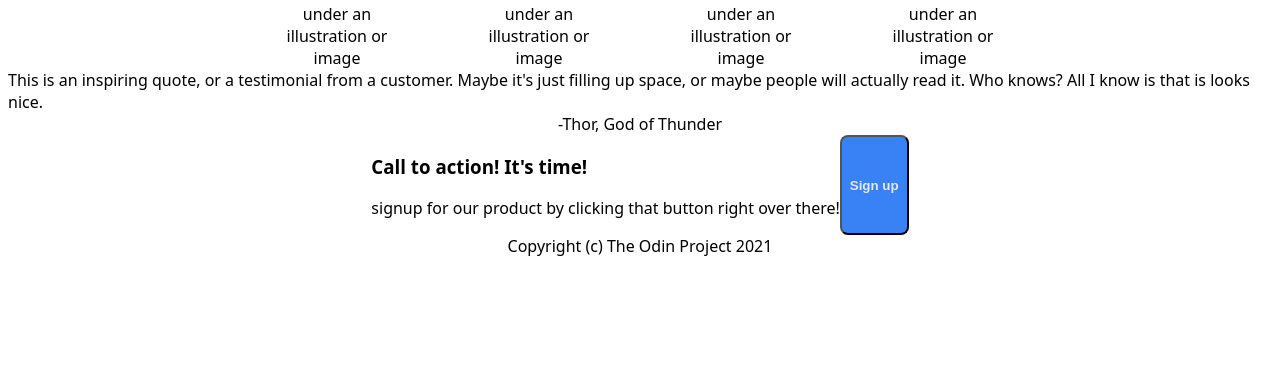
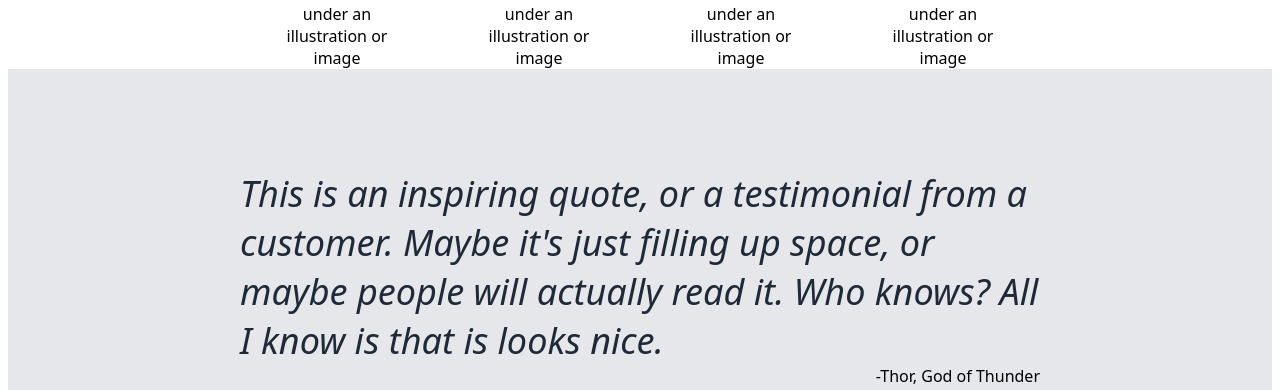
Before and after one commit to GrantMWu/landing-page, a plain HTML site: page index.html in a window 1280 px wide. Shown: the part 575-965 px from the top of the page. Before the commit the page ends 832 px from the top, so only its background shows below. Drawn offline with Linux system fonts and the light colour scheme.

Commit message:
Adjust width and padding on quote section

```diff
--- a/index.html
+++ b/index.html
@@ -62,9 +62,11 @@
             </div>
         </div>
 
-        <div class="quote-container">
-            <div class="quote">This is an inspiring quote, or a testimonial from a customer. Maybe it's just filling up space, or maybe people will actually read it. Who knows? All I know is that is looks nice.</div>
-            <div class="author">-Thor, God of Thunder</div>
+        <div class="third-container">
+            <div class="quote-container">
+                <div class="quote">This is an inspiring quote, or a testimonial from a customer. Maybe it's just filling up space, or maybe people will actually read it. Who knows? All I know is that is looks nice.</div>
+                <div class="author">-Thor, God of Thunder</div>
+            </div>
         </div>
 
         <div class="action">
--- a/style.css
+++ b/style.css
@@ -108,10 +108,31 @@ button {
 
 /* quote */
 
+.third-container {
+    display: flex;
+    justify-content: center;
+    align-items: center;
+    background-color: #E5E7EB;
+    padding: 100px;
+
+}
+
 .quote-container {
     display: flex;
     flex-direction: column;
-    align-items: center;
+    width: 800px;
+}
+
+.quote {
+    font-size: 36px;
+    font-style: italic;
+    flex-shrink: 1;
+    color: #1F2937;
+}
+
+.author {
+    display: flex;
+    align-self: flex-end;
 }
 
 /* action */
```
